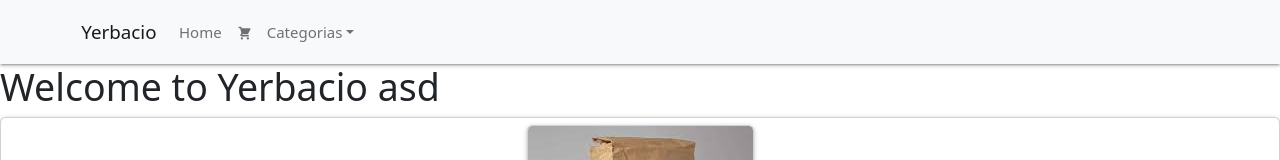
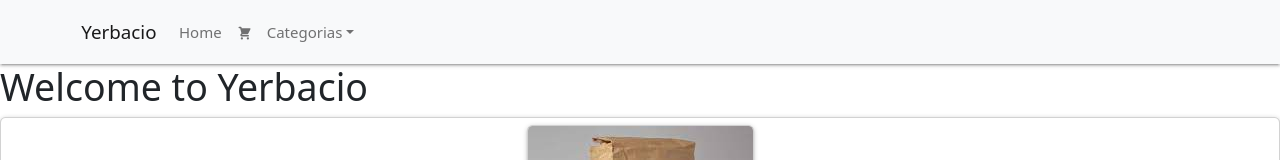
Before and after one commit to LaureanoT/Yerbacio, a React (Create React App) app: page / in a window 1280 px wide. Shown: the top 160 px of the page. Built offline with nearby package versions, Linux system fonts and the light colour scheme.

Commit message:
Subo mi último cambio

```diff
--- a/src/components/home/home.jsx
+++ b/src/components/home/home.jsx
@@ -9,7 +9,7 @@ export default function Home() {
   return (
     <>
       <section className="bienvenidos">
-        <h1>Welcome to Yerbacio asd</h1>
+        <h1>Welcome to Yerbacio</h1>
       </section>
       <ItemListContainer addToCart={addToCart}></ItemListContainer>
     </>
```
